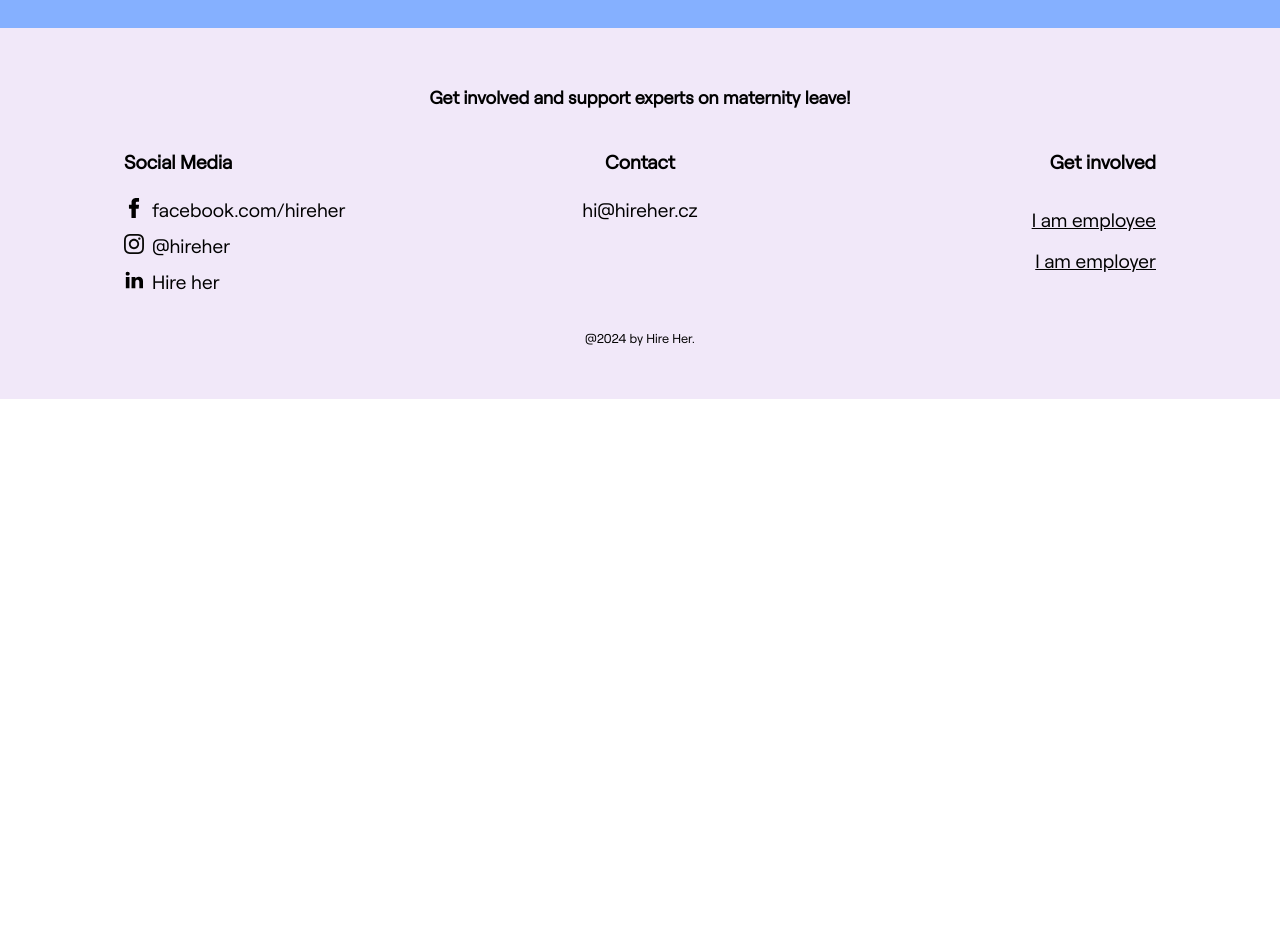
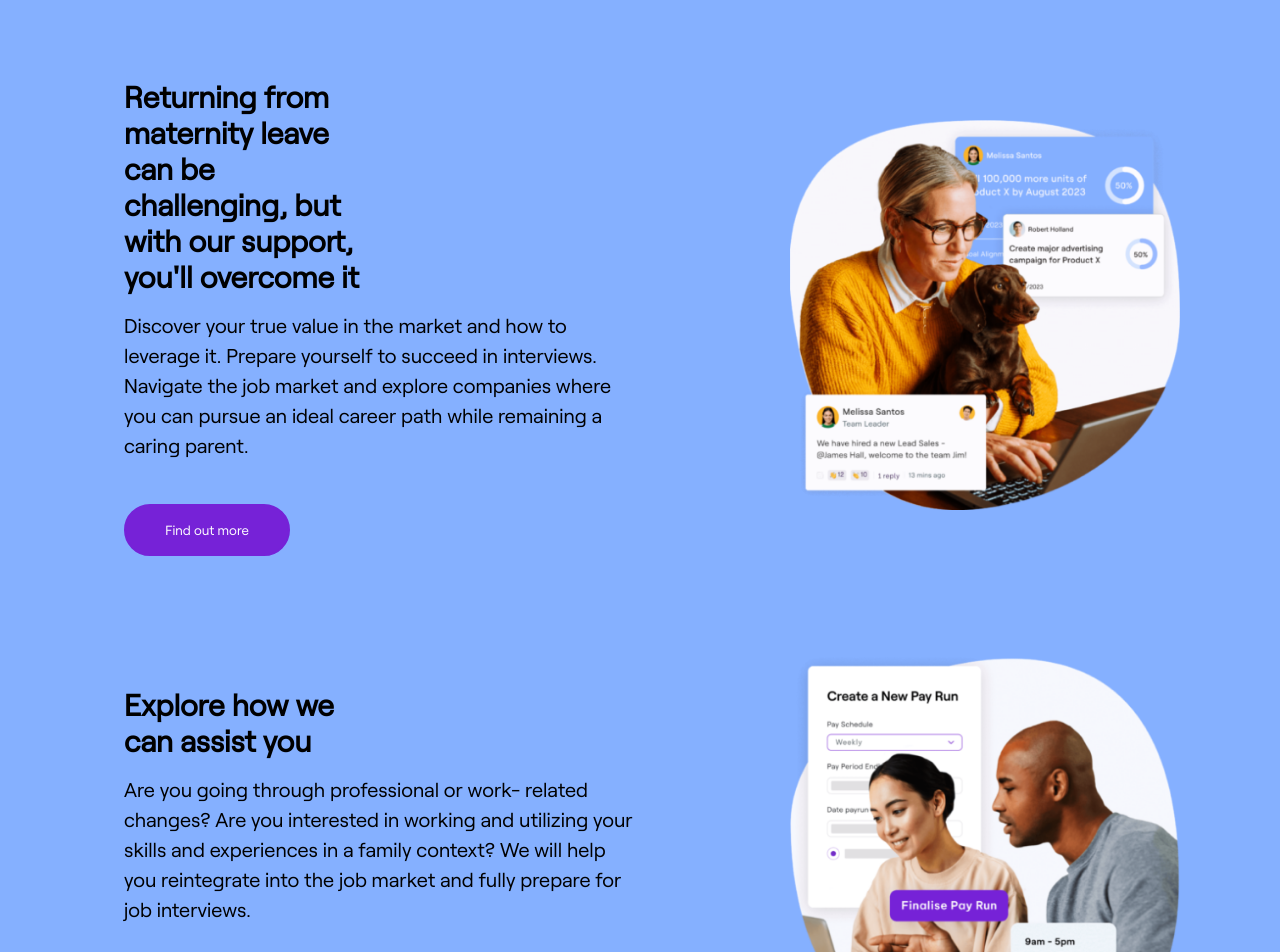
Before and after one commit to s0lena/hire-her, a React (Vite) app: page /employee-section in a window 1280 px wide. Shown: the part 540-1492 px from the top of the page. Before the commit the page ends 939 px from the top, so only its background shows below. Built offline with nearby package versions, Linux system fonts and the light colour scheme.

Commit message:
continue with employee section - part two and three, creating components

```diff
--- /dev/null
+++ b/src/components/EmployeeSectionThree/index.jsx
@@ -0,0 +1,24 @@
+import './style.css';
+import '../../global.css';
+
+export const EmployeeSectionThree = () => {
+  return (
+    <>
+      <div className="container-employeeSection">
+        <div className="container-employeeSection__text">
+          <h2>Explore how we can assist you</h2>
+          <p>
+            Are you going through professional or work- related changes? Are you
+            interested in working and utilizing your skills and experiences in a
+            family context? We will help you reintegrate into the job market and
+            fully prepare for job interviews.
+          </p>
+          <button>Payroll Features</button>
+        </div>
+        <div className="container-employeeSection__image">
+          <img src="/woman-with-man.png" alt="WomanWithMan" />
+        </div>
+      </div>
+    </>
+  );
+};
--- /dev/null
+++ b/src/components/EmployeeSectionTwo/index.jsx
@@ -0,0 +1,27 @@
+import './style.css';
+import '../../global.css';
+
+export const EmployeeSectionTwo = () => {
+  return (
+    <>
+      <div className="container-employeeSection">
+        <div className="container-employeeSection__text">
+          <h2>
+            Returning from maternity leave can be challenging, but with our
+            support, you'll overcome it
+          </h2>
+          <p>
+            Discover your true value in the market and how to leverage it.
+            Prepare yourself to succeed in interviews. Navigate the job market
+            and explore companies where you can pursue an ideal career path
+            while remaining a caring parent.
+          </p>
+          <button>Find out more</button>
+        </div>
+        <div className="container-employeeSection__image">
+          <img src="/woman-with-dog.png" alt="WomanAndDog" />
+        </div>
+      </div>
+    </>
+  );
+};
--- a/src/pages/EmployeeSection/index.jsx
+++ b/src/pages/EmployeeSection/index.jsx
@@ -1,5 +1,7 @@
 import './style.css';
 import '../../global.css';
+import { EmployeeSectionTwo } from '../../components/EmployeeSectionTwo';
+import { EmployeeSectionThree } from '../../components/EmployeeSectionThree';
 
 export const EmployeeSection = () => {
   return (
@@ -14,6 +16,8 @@ export const EmployeeSection = () => {
           <img src="/blue-icon-woman.png" alt="Woman Icon" />
         </div>
       </div>
+      <EmployeeSectionTwo />
+      <EmployeeSectionThree />
     </>
   );
 };
```
Also changed, not shown: public/woman-with-dog.png (added), public/woman-with-man.png (added), src/components/EmployeeSectionThree/style.css (added), src/components/EmployeeSectionTwo/style.css (added).
